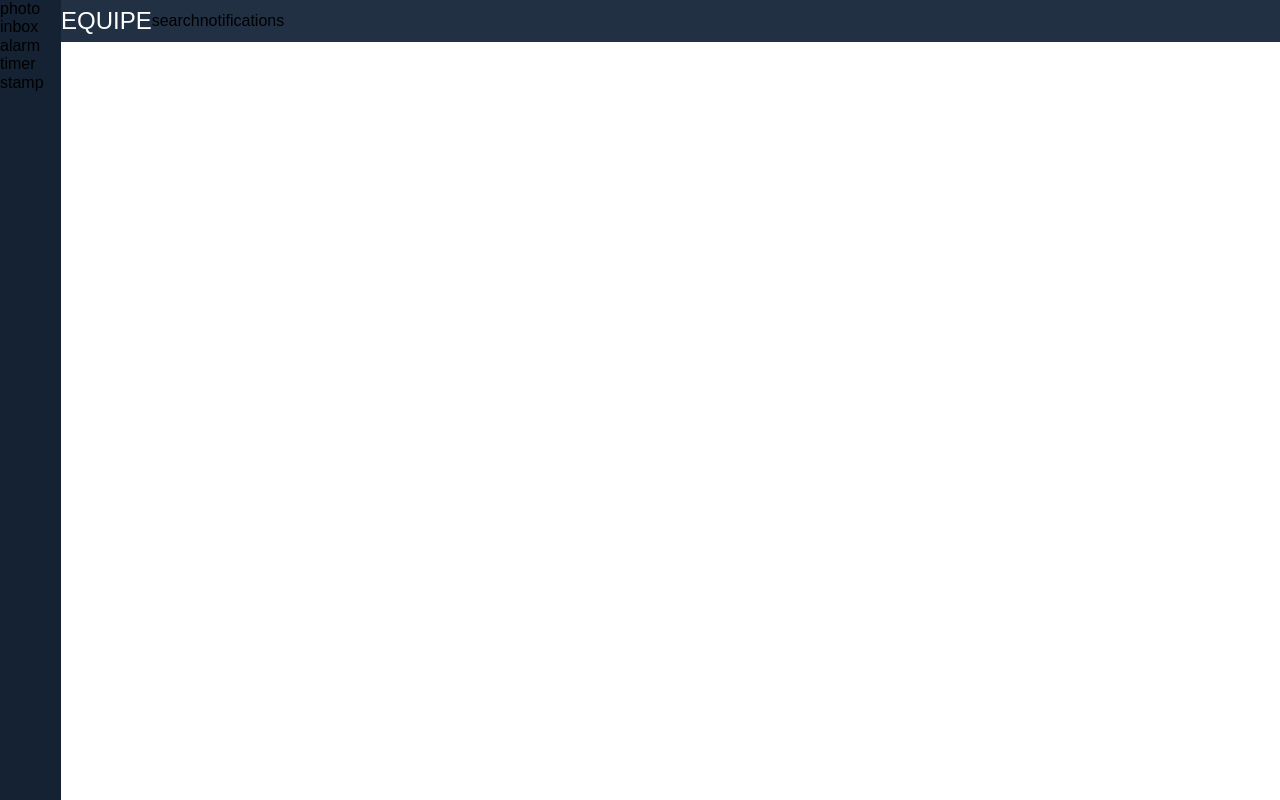
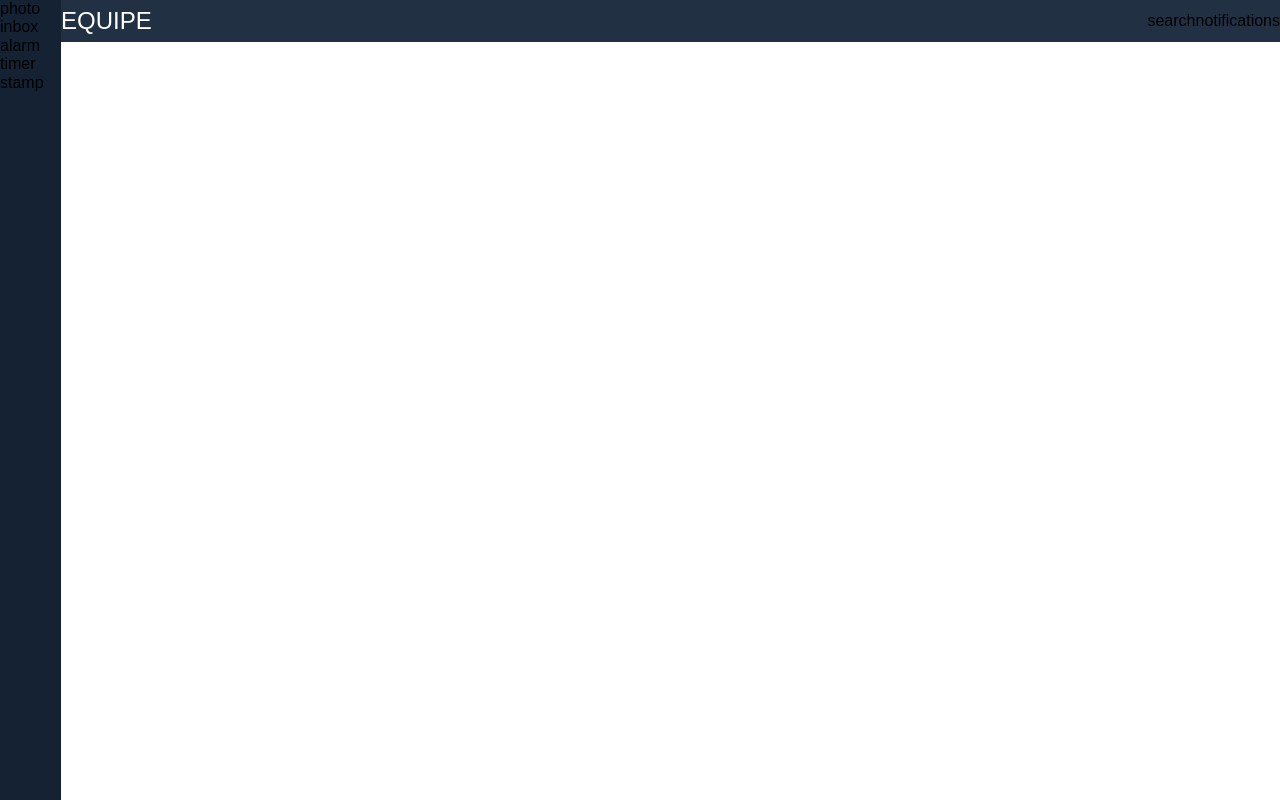
Before and after one commit to equipe-team/apping, a React (Create React App) app: page / in a window 1280 px wide. Built offline with nearby package versions, Linux system fonts and the light colour scheme.

Commit message:
ejoiri4j2i

```diff
--- a/src/App.js
+++ b/src/App.js
@@ -32,7 +32,7 @@ export default class App extends Component {
         </div>
 
         <div className='w-100'>
-           <div className='flex w-100 items-center' style={{
+           <div className='flex w-100 items-center justify-between' style={{
             height: '42px',
             backgroundColor: '#213043',
 
```
